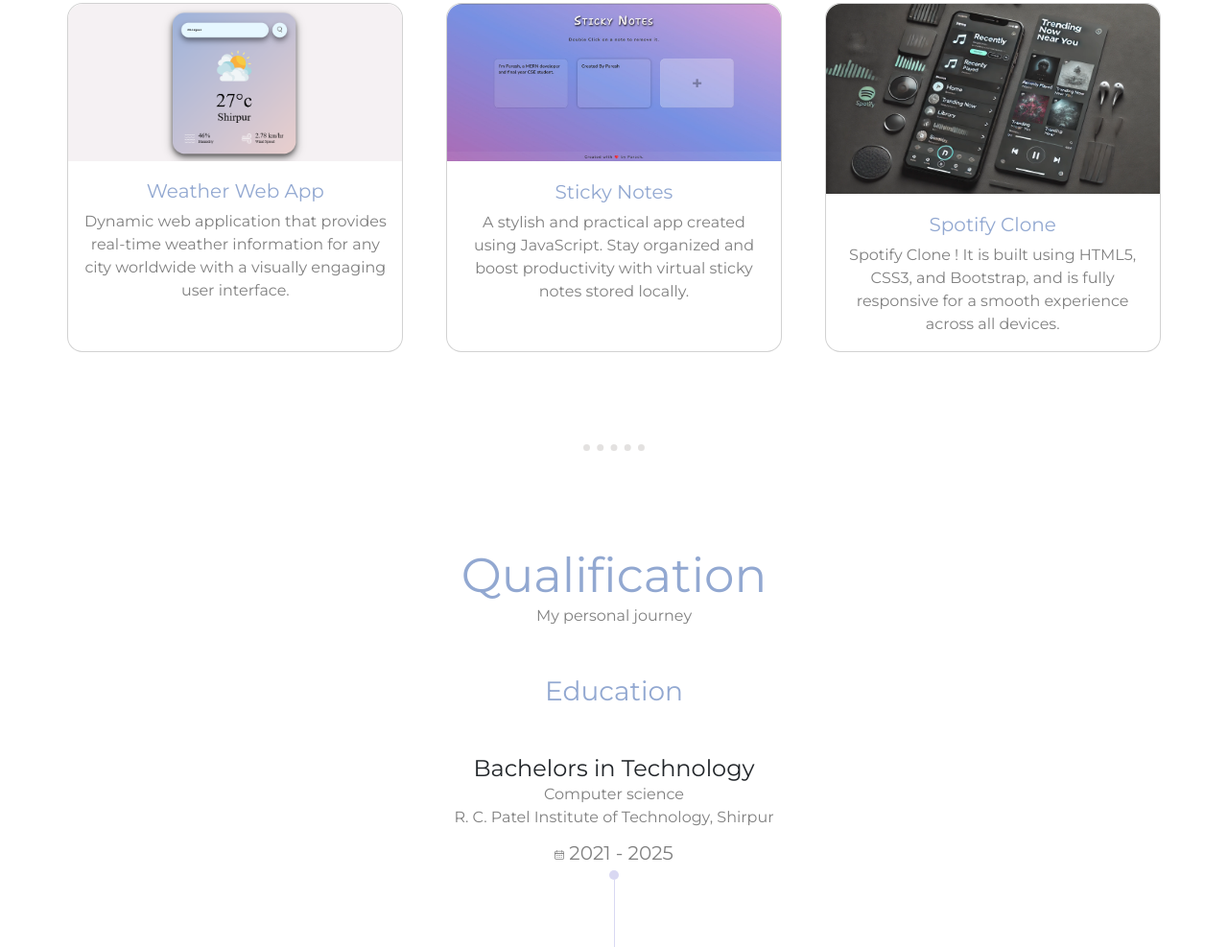
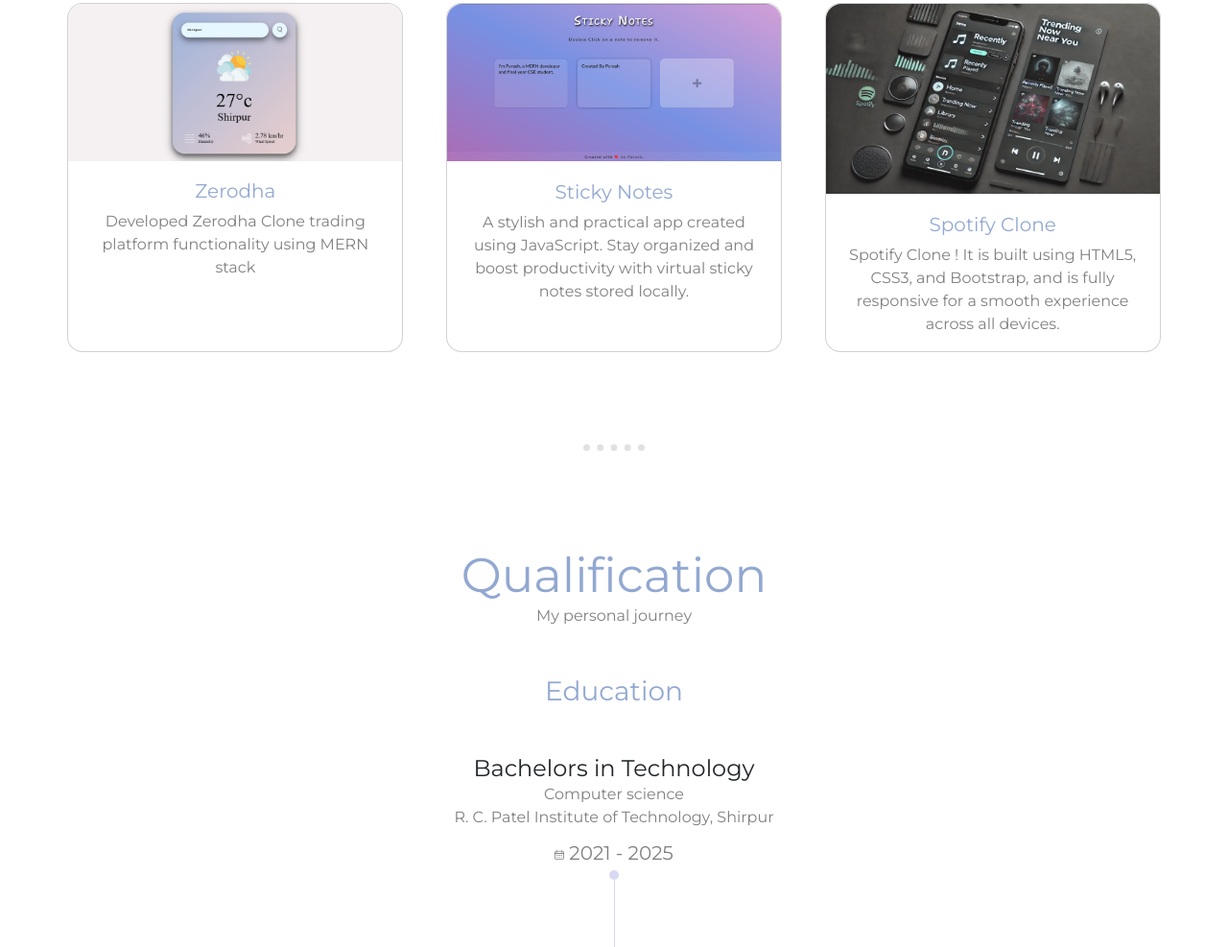
Before and after one commit to Paresh-Patil-11/PortfolioSite, a plain HTML site: page index.html in a window 1280 px wide. Shown: the part 2814-3801 px from the top of the page at 96% size. Drawn offline with nearby package versions, Linux system fonts and the light colour scheme; a web font is replaced by a local one.

Commit message:
Update index.html

```diff
--- a/index.html
+++ b/index.html
@@ -194,9 +194,8 @@
               <div class="card h-100 rounded-4" style="width: 350px; margin:0px auto;">
                 <img src="images/project_1.png" class="card-img-top rounded-top-4" alt="...">
                 <div class="card-body">
-                  <h5 class="card-title">Weather Web App</h5>
-                  <p class="card-text">Dynamic web application that provides real-time weather information for any city
-                    worldwide with a visually engaging user interface.</p>
+                  <h5 class="card-title">Zerodha</h5>
+                  <p class="card-text">Developed Zerodha Clone trading platform functionality using MERN stack</p>
                 </div>
               </div>
             </a>
```
